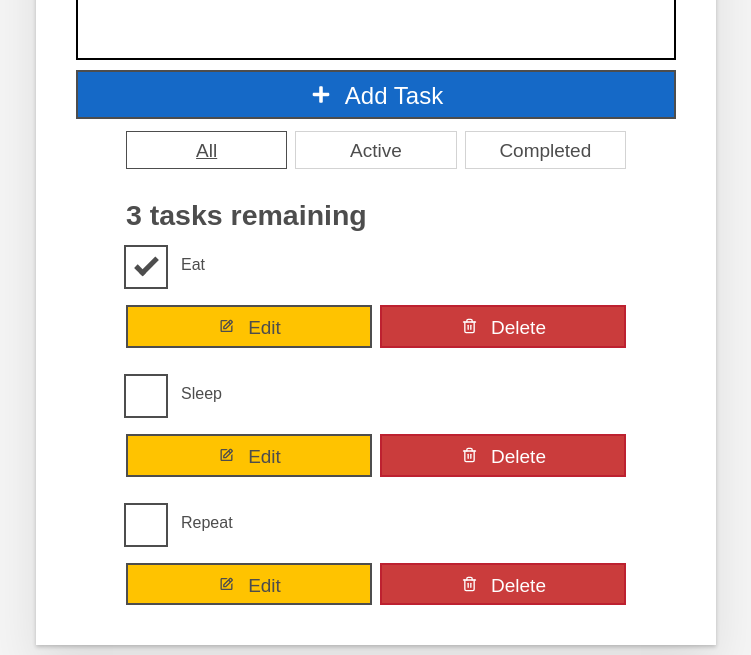
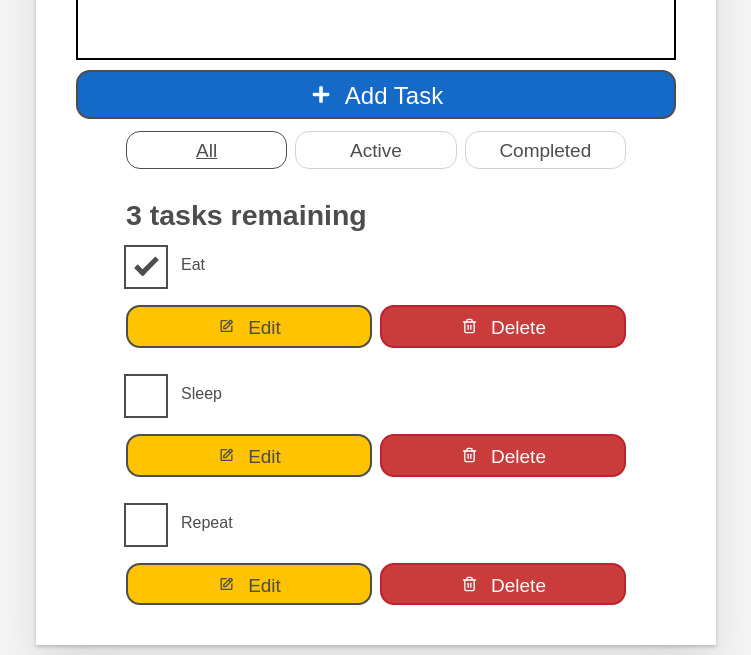
Before and after one commit to AmineAouragh/MyAgenda, a React (Create React App) app: page / in a window 1280 px wide. Shown: the part 234-889 px from the top of the page, without its empty margins (264-1015 px from the left). Built offline with nearby package versions, Linux system fonts and the light colour scheme.

Commit message:
Update index.css

```diff
--- a/src/index.css
+++ b/src/index.css
@@ -75,6 +75,7 @@ body {
 .btn {
   padding: 0.8rem 1rem 0.7rem;
   border: 0.2rem solid #4d4d4d;
+  border-radius: 14px;
   cursor: pointer;
   text-transform: capitalize;
 }
```
